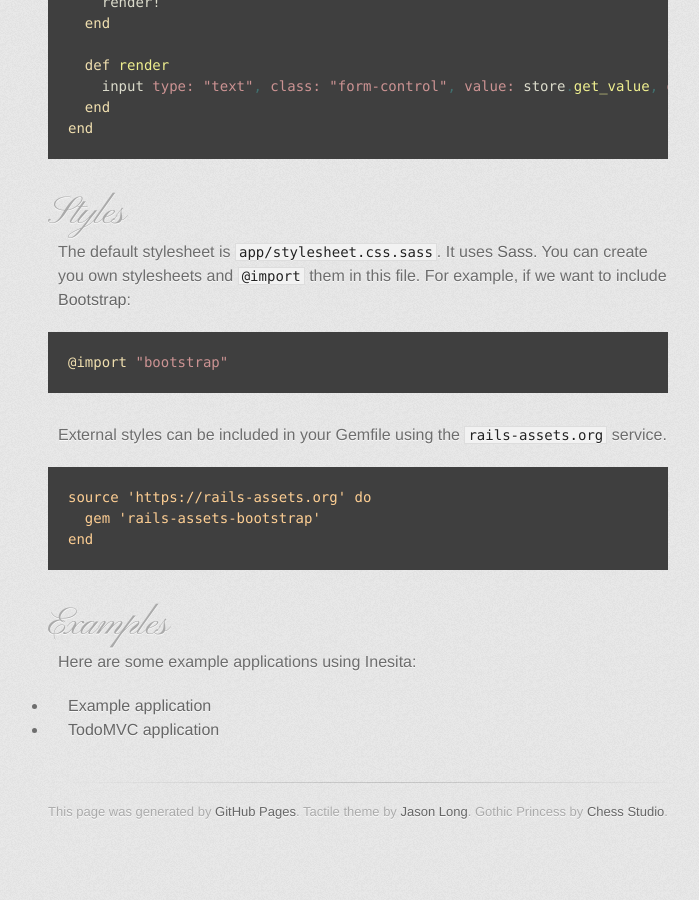
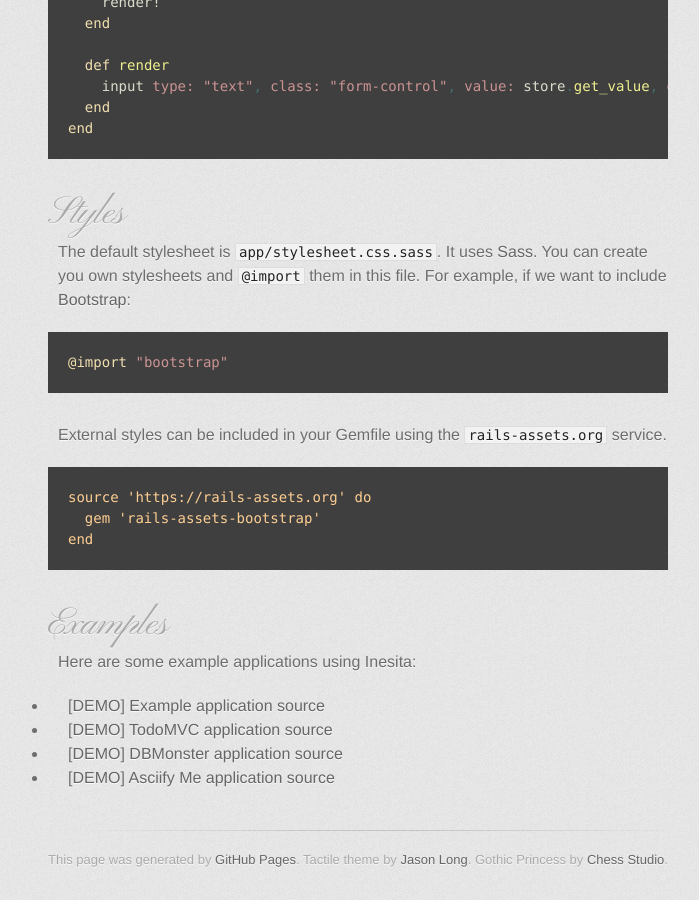
Before and after one commit to elia/inesita-rb.github.io, a Jekyll site: the page built from index.md, in a window 1280 px wide and 900 px high, scrolled down 6818 px. Shown: the whole window, without its empty margins (282-981 px from the left). Built offline with Jekyll 4.4.1, drawn with Linux system fonts in a browser that asks for light colours; Markdown is read by kramdown in place of the engine named in the settings; before the commit the page ends 7670 px from its top, so only the background shows below that.

Commit message:
update examples

```diff
--- a/_includes/other.md
+++ b/_includes/other.md
@@ -1,5 +1,7 @@
 ## Examples
 Here are some example applications using Inesita:
 
- - [Example application](https://github.com/inesita-rb/playground)
- - [TodoMVC application](https://github.com/inesita-rb/todomvc)
+ - [[DEMO](http://inesita-playground.netlify.com/)] [Example application source](https://github.com/inesita-rb/playground)
+ - [[DEMO](http://inesita-todomvc.netlify.com/)] [TodoMVC application source](https://github.com/inesita-rb/todomvc)
+ - [[DEMO](http://inesita-dbmonster.netlify.com/)] [DBMonster application source](https://github.com/inesita-rb/dbmonster)
+ - [[DEMO](https://inesita-asciify-me.netlify.com/)] [Asciify Me application source](https://github.com/inesita-rb/asciify-me)
```
